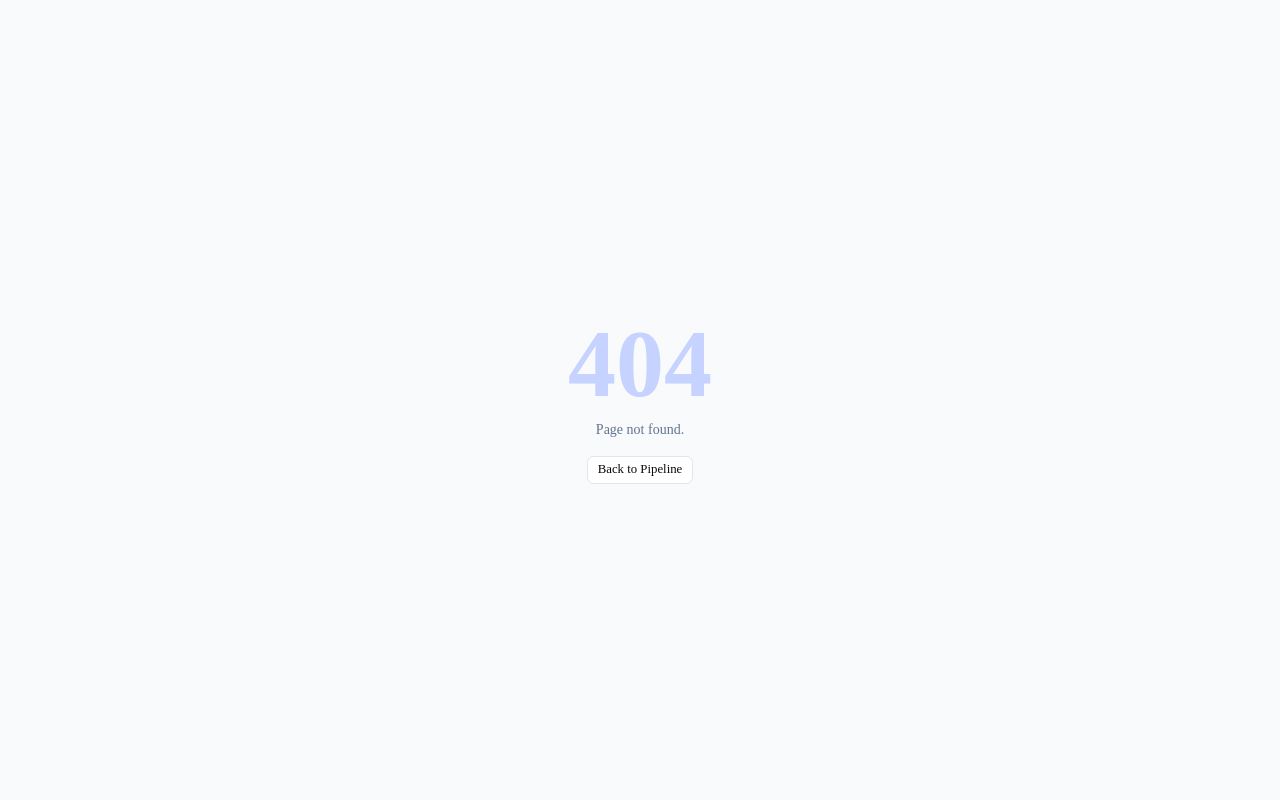
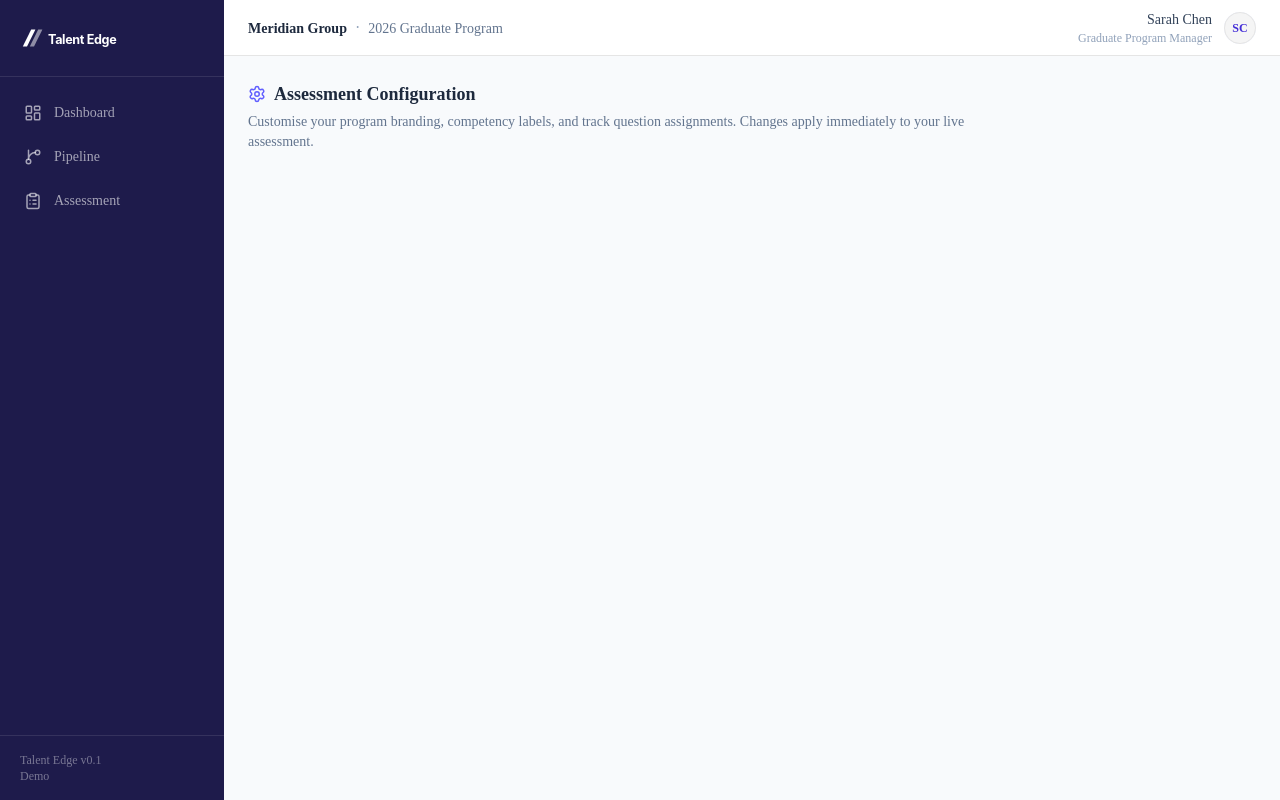
Before and after one commit to tomklimovskigamma/talent-edge, a Next.js app: page /settings/assessment in a window 1280 px wide. Before the commit this address had no page. Built offline with nearby package versions, Linux system fonts and the light colour scheme.

Commit message:
feat: add Settings nav item and assessment config page scaffold

```diff
--- /dev/null
+++ b/app/settings/assessment/page.tsx
@@ -0,0 +1,22 @@
+import { AppShell } from "@/components/layout/AppShell";
+import { Settings } from "lucide-react";
+
+export default function AssessmentConfigPage() {
+  return (
+    <AppShell>
+      <div className="max-w-3xl space-y-8">
+        <div>
+          <div className="flex items-center gap-2 mb-1">
+            <Settings size={18} className="text-indigo-500" />
+            <h1 className="text-lg font-semibold text-slate-800">Assessment Configuration</h1>
+          </div>
+          <p className="text-sm text-slate-500">
+            Customise your program branding, competency labels, and track question assignments. Changes apply immediately to your live assessment.
+          </p>
+        </div>
+
+        {/* Sections wired in later tasks */}
+      </div>
+    </AppShell>
+  );
+}
--- a/components/layout/Sidebar.tsx
+++ b/components/layout/Sidebar.tsx
@@ -1,14 +1,15 @@
 "use client";
 import Link from "next/link";
 import { usePathname } from "next/navigation";
-import { LayoutDashboard, GitBranch, ClipboardList } from "lucide-react";
+import { LayoutDashboard, GitBranch, ClipboardList, Settings } from "lucide-react";
 import { cn } from "@/lib/utils";
 import { usePersona } from "@/lib/persona";
 
 const nav = [
-  { href: "/dashboard", label: "Dashboard", icon: LayoutDashboard, graduateOnly: false },
-  { href: "/pipeline", label: "Pipeline", icon: GitBranch, graduateOnly: false },
-  { href: "/assessment", label: "Assessment", icon: ClipboardList, graduateOnly: true },
+  { href: "/dashboard", label: "Dashboard", icon: LayoutDashboard, graduateOnly: false, adminOnly: false },
+  { href: "/pipeline", label: "Pipeline", icon: GitBranch, graduateOnly: false, adminOnly: false },
+  { href: "/assessment", label: "Assessment", icon: ClipboardList, graduateOnly: true, adminOnly: false },
+  { href: "/settings/assessment", label: "Settings", icon: Settings, graduateOnly: false, adminOnly: true },
 ];
 
 export function Sidebar() {
@@ -16,9 +17,8 @@
   const { persona } = usePersona();
 
   const visibleNav = nav.filter((item) => {
-    // Assessment is graduate-only — admin triggers assessments for candidates,
-    // they don't complete them. Show all items when persona is unset (direct URL access).
     if (item.graduateOnly && persona === "admin") return false;
+    if (item.adminOnly && persona !== "admin") return false;
     return true;
   });
 
```
